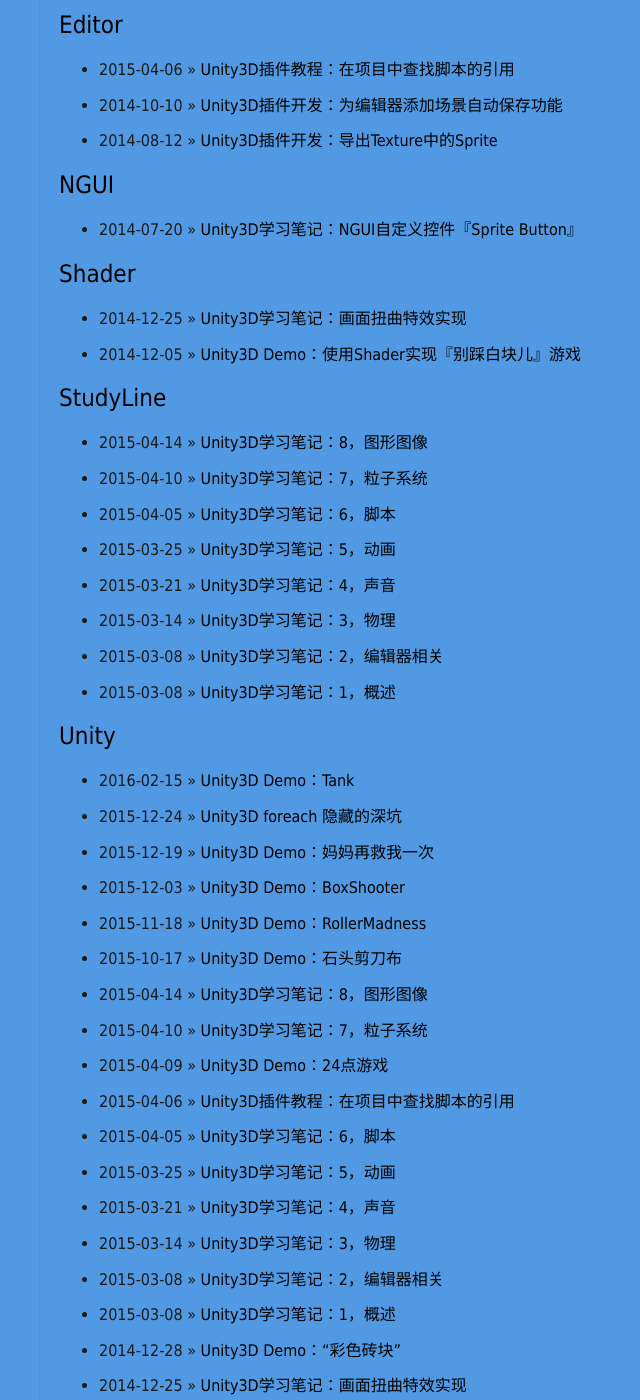
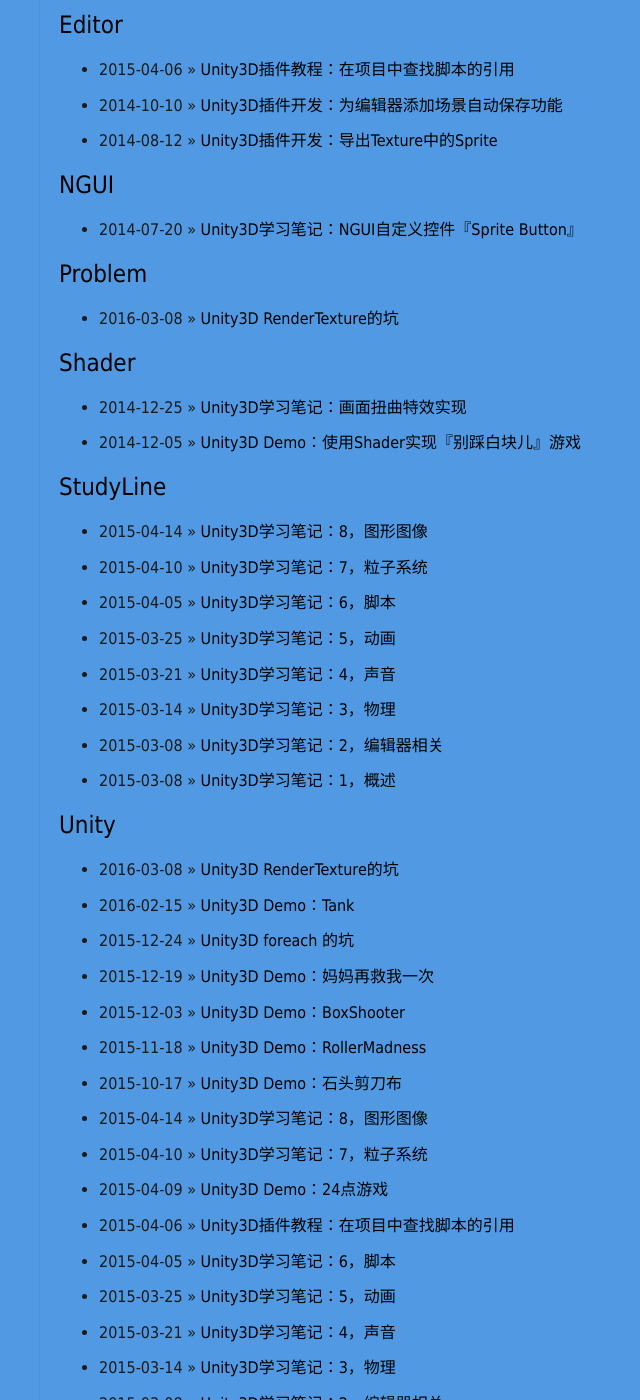
Before and after one commit to rugbbyli/rugbbyli.github.io, a Jekyll site: the page built from tags.html, in a window 1280 px wide and 1400 px high, scrolled down 684 px. Shown: the whole window, without its empty margins (21-661 px from the left). Built offline with Jekyll 4.4.1, drawn with Linux system fonts in a browser that asks for light colours; Markdown is read by kramdown in place of the engine named in the settings; some of the changed lines change nothing that is shown; some of the changed text lies outside the part shown.

Commit message:
no message

```diff
--- a/_posts/2015-12-24-Unity-Foreach-Bug.markdown
+++ b/_posts/2015-12-24-Unity-Foreach-Bug.markdown
@@ -1,6 +1,6 @@
 ---
 layout: post
-title:  "Unity3D foreach 隐藏的深坑"
+title:  "Unity3D foreach 的坑"
 date:   2015-12-24
 categories: Unity
 tags: Unity bugs
--- /dev/null
+++ b/_posts/2016-03-08-Unity-RenderTexture-Problem.markdown
@@ -0,0 +1,42 @@
+---
+layout: post
+title:  "Unity3D RenderTexture的坑"
+date:   2016-03-08
+categories: Unity
+tags: Unity Problem
+---
+
+今天是伟大的妇女节，一到中午，办公室的女同事们就美滋滋地拿着公司发的购物卡享受带薪休假Shopping去了，结果就剩我一个人孤苦伶仃地填坑啦~
+
+###项目在iPhone上运行黑屏，画面消失，但是程序还在跑
+背景是我们的项目要发布iOS平台啦，由于前期我已经在iPad上面部署过了，感觉应该没啥问题，于是立项正式开搞。
+
+结果今天我拿一台iPhone 5S部署了下，傻眼了，发现启动不起来。
+
+具体现象就是启动后黑屏，后来发现是因为整个界面都没有显示出来，但是程序还是在跑的（因为我点屏幕能调出来系统键盘，证明输入框的功能还在，只是看不到）。
+比较诡异的是，我之前已经在若干台iPad和一台iPhone6 plus上部署过是没有问题的，现在突然出现这样的问题，搞得我一时不知该从何下手了。后来Google之，只找到了一篇[一样的内容][1]，而且没有答案。
+于是就新建了个测试场景，只有一张背景图和一个按钮，测试是可以显示的，但是如果点击按钮跳转到项目的登录场景，则现象是测试场景仍然显示在屏幕上，但是逻辑功能已经切换到登录场景了（点击屏幕可以跳出键盘）。
+
+难道是Application.LoadLevel的问题？
+
+于是用两个测试场景互相跳转，然而一切正常，没有任何问题。
+
+我这个郁闷啊，各种设想问题所在，比如Canvas的叠加啦、相机的设定啦、Resources.Load动态加载啦、场景太大加载太慢啦、设备太差贴图太大等等，然并卵。。
+
+到这里我也是没啥好办法啦，就用最笨的办法，屏蔽了场景大部分元素，只留下背景图，然后一点点恢复，定位罪魁祸首。
+
+于是就定位到了它：[RenderTexture][2]。因为我们项目中采用了RenderTexture来将人物显示在UI上，UI是一开始就显示的，但是人物要等到登录完成拉取数据后才生成。整个流程是：
+
+> 登录->生成人物模型->生成相机渲染人物到RenderTexture->显示在UI上
+
+也就是说，在登录完成之前，UI显示的那张RenderTexture贴图是空的。
+
+最后的解决方案很简单，在一开始就初始化人物相机，这时候虽然人物头像界面依然是空的，但是RenderTexture数据并不是空的。因此界面可以正常显示。
+
+其实这个问题以前一直存在，但是为什么之前没有解决呢？因为在别的平台（PC、android、甚至iOS平台别的设备）上并没有造成这个后果。当然，还是会有一些小问题的，比如最典型的现象是，当RenderTexture数据为空时，会将一些当前界面的元素显示出来（比如登录框等等），造成头像部分看起来比较怪异。然而这种出现几率并不大（因为游戏设计有免登陆系统），所以被无视了。
+
+最终得到的教训就是，切忌盲目信任平台一致性，unity的一些行为，尤其是渲染相关的东西，即使是相同系统平台，不同硬件设备也可能出现不同的差异性。所以发布时一定要尽量真机测试尽可能多的设备。
+
+
+  [1]: http://www.tasharen.com/forum/index.php?topic=711.0
+  [2]: http://docs.unity3d.com/ScriptReference/RenderTexture.html
```
